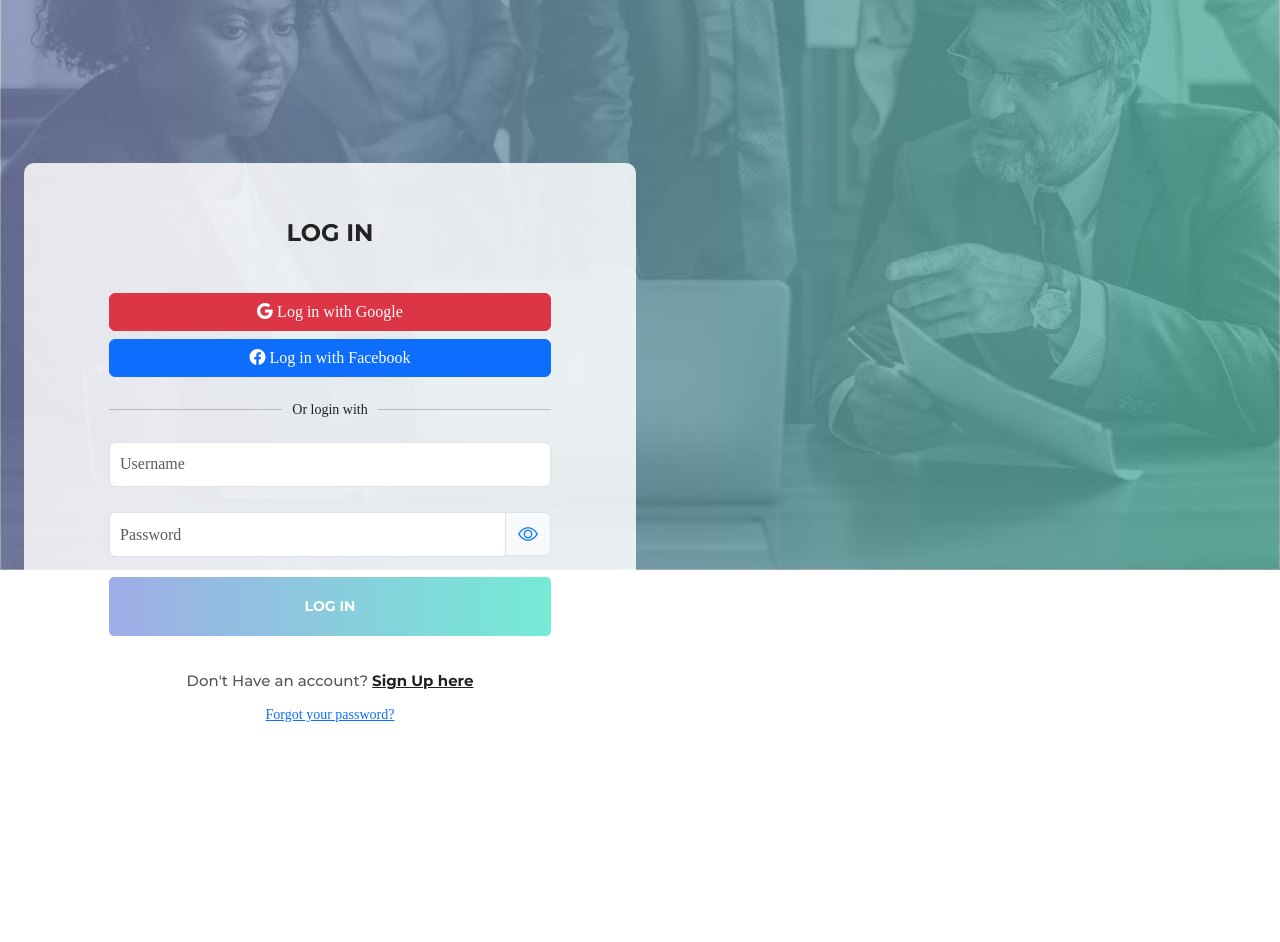
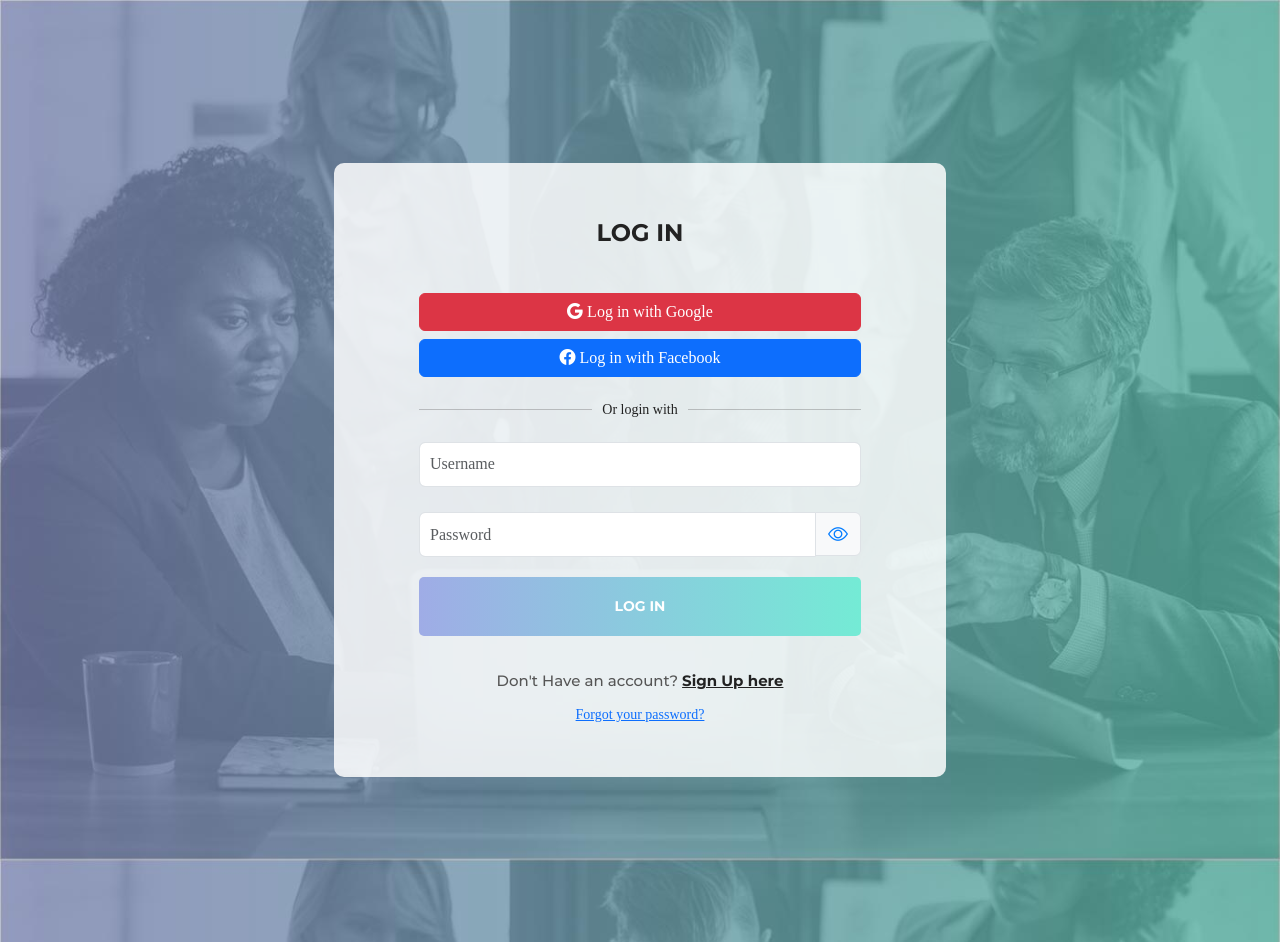
Before and after one commit to Harbeyzino/django-project, a Django app: page /security/sign_in/ in a window 1280 px wide. Before the commit the page ends 722 px from the top, so only its background shows below. Run offline with Django 5.2, Linux system fonts and the light colour scheme; some web fonts are replaced.

Commit message:
Add cloudinary to requirements.txt

```diff
--- a/digiApp/static/sec_assets/css/style.css
+++ b/digiApp/static/sec_assets/css/style.css
@@ -145,13 +145,15 @@
     -o-background-size: cover;
     -ms-background-size: cover;
     background-position: center center;
+    background-attachment: fixed; /* This makes the background fixed */
     padding: 115px 0;
     margin-bottom: 50px;
   }
 
+
 .container {
   width: 660px;
-  position: fixed;
+  position: relative;
   margin: 0 auto; }
 
 .display-flex {
```
Lines whose indentation alone changed are shown as unchanged.
